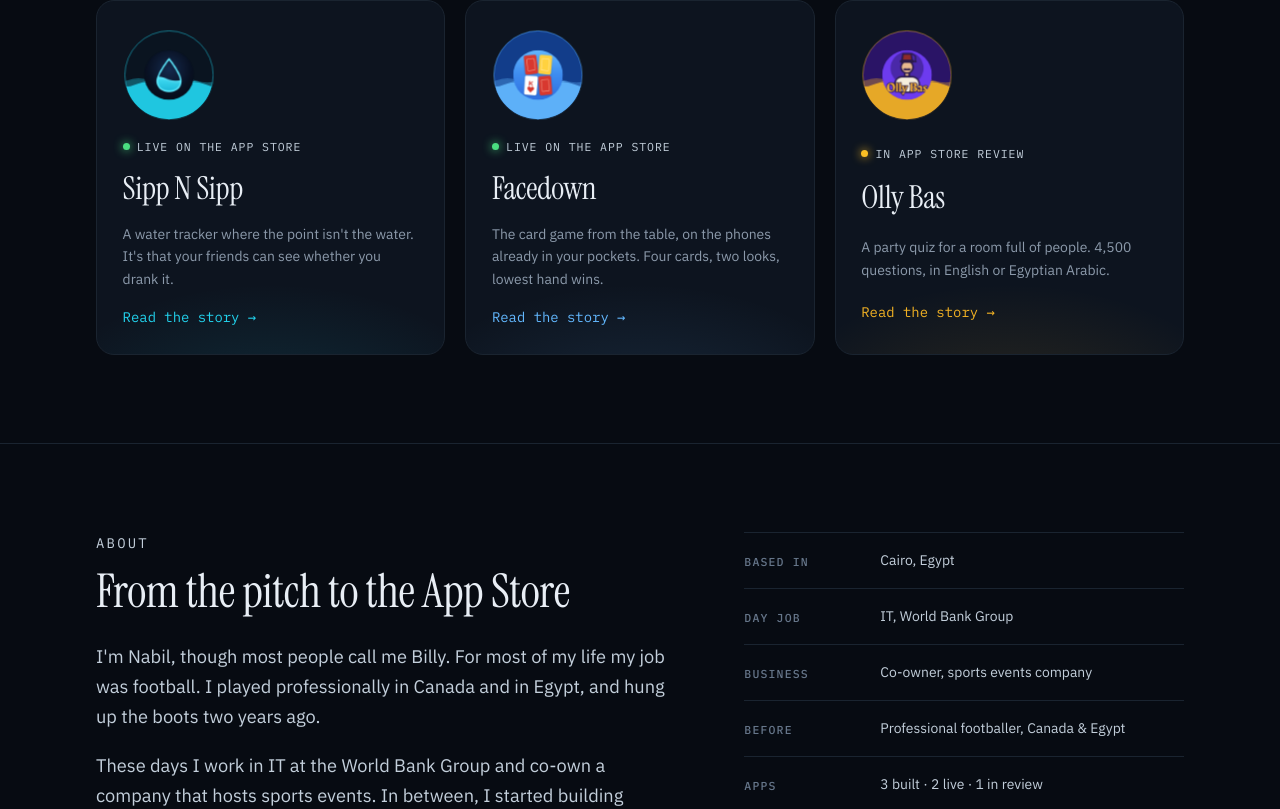
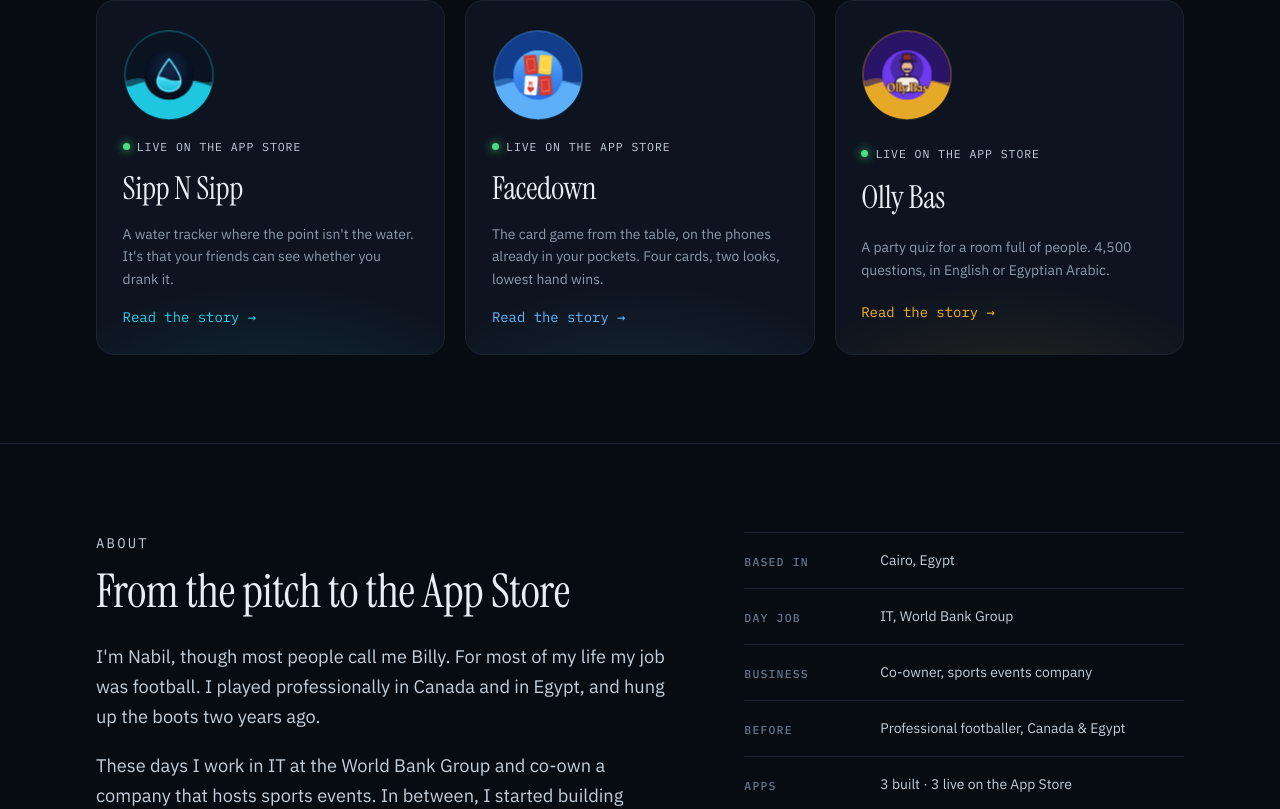
Before and after one commit to nabilelabd/nabilelabd.github.io, a plain HTML site: page index.html in a window 1280 px wide. Shown: the part 1071-1880 px from the top of the page. Drawn offline with Linux system fonts and the light colour scheme.

Commit message:
Homepage: Olly Bas now live

```diff
--- a/index.html
+++ b/index.html
@@ -245,7 +245,7 @@
 
       <a class="app-card" href="olly-bas/" style="--orb:#F4B324; --orb-bg:#2A1466">
         <svg class="orb" viewBox="0 0 200 200" aria-hidden="true"><defs><clipPath id="ac3"><circle cx="100" cy="100" r="96"/></clipPath><clipPath id="ai3"><circle cx="100" cy="100" r="54"/></clipPath></defs><circle class="orb-bg" cx="100" cy="100" r="96"/><g clip-path="url(#ac3)"><g class="wave-group"><path class="wave-b" opacity="0.35" d="M0,112 q25,-9 50,0 t50,0 t50,0 t50,0 t50,0 t50,0 t50,0 t50,0 L400,210 L0,210 Z"/><path class="wave-a" opacity="0.9" d="M0,120 q25,-11 50,0 t50,0 t50,0 t50,0 t50,0 t50,0 t50,0 t50,0 L400,210 L0,210 Z"/></g></g><image href="assets/icons/olly-bas.png" x="46" y="46" width="108" height="108" clip-path="url(#ai3)"/><circle class="orb-ring" cx="100" cy="100" r="96" stroke-width="2"/></svg>
-        <span class="status review">In App Store review</span>
+        <span class="status">Live on the App Store</span>
         <h3>Olly Bas</h3>
         <p>A party quiz for a room full of people. 4,500 questions, in English or Egyptian Arabic.</p>
         <span class="go">Read the story &rarr;</span>
@@ -269,7 +269,7 @@
       <li><b>Day job</b><span>IT, World Bank Group</span></li>
       <li><b>Business</b><span>Co-owner, sports events company</span></li>
       <li><b>Before</b><span>Professional footballer, Canada &amp; Egypt</span></li>
-      <li><b>Apps</b><span>3 built &middot; 2 live &middot; 1 in review</span></li>
+      <li><b>Apps</b><span>3 built &middot; 3 live on the App Store</span></li>
     </ul>
   </div>
 </section>
```
